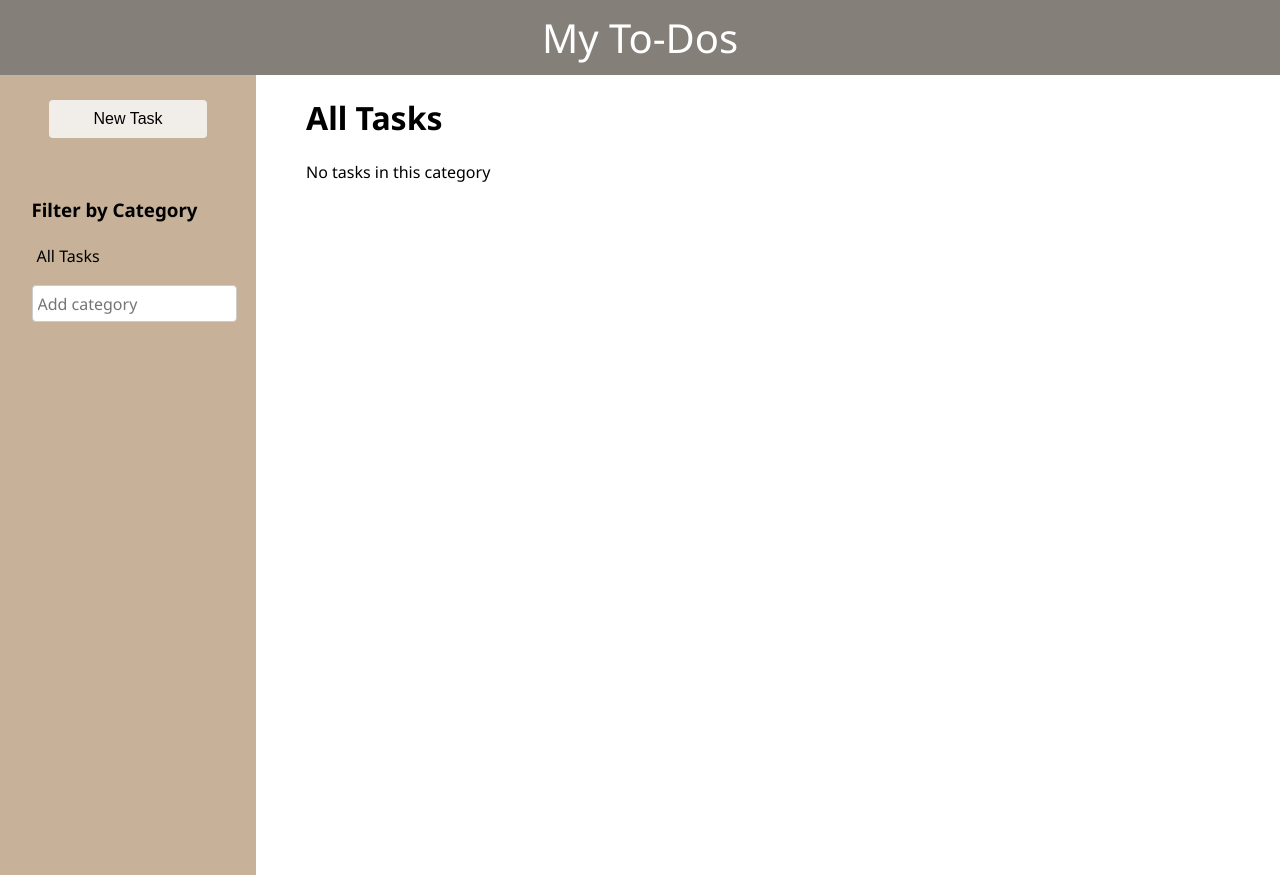
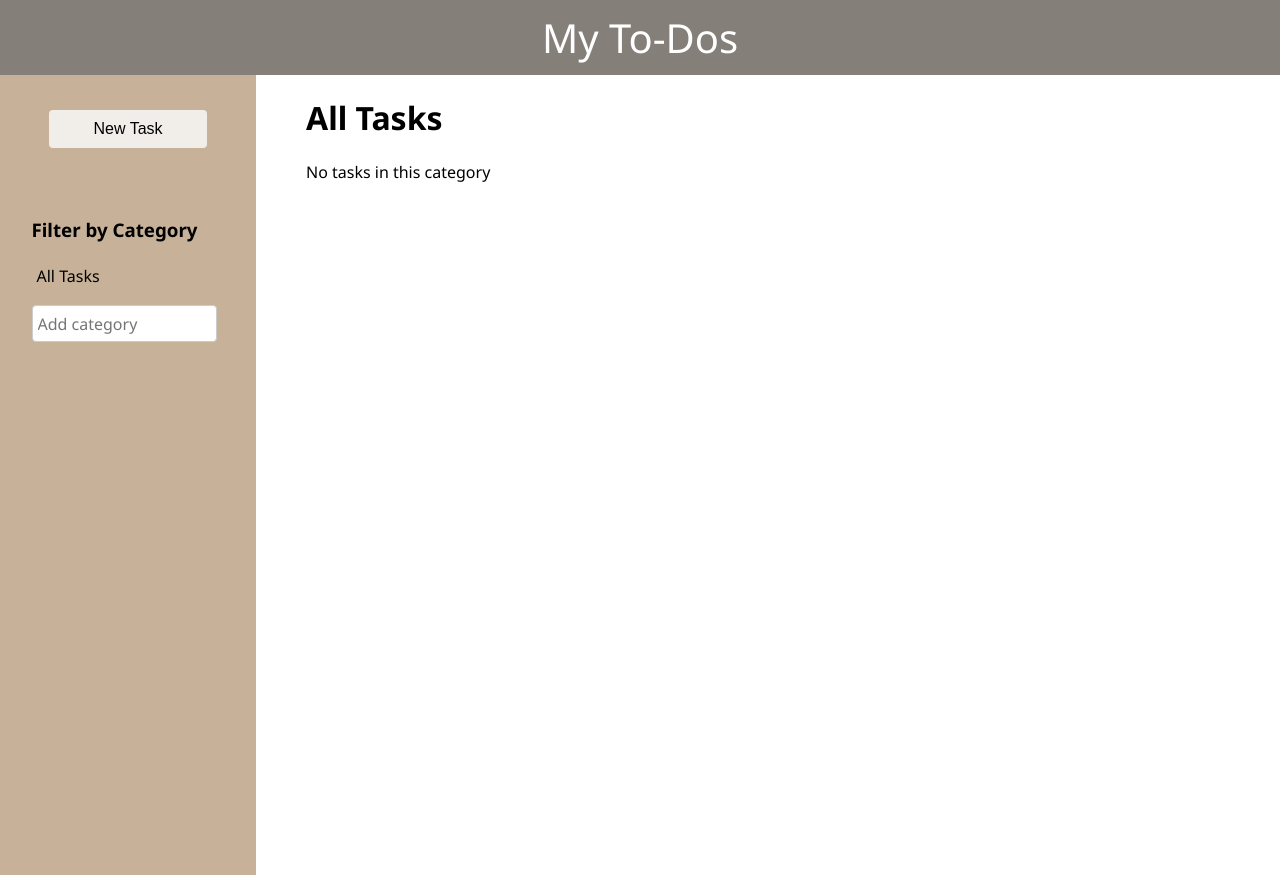
Before and after one commit to cmoratagarcia/odin-to-do-list, a website built with webpack: page src/index.html in a window 1280 px wide. Built offline with nearby package versions, Linux system fonts and the light colour scheme.

Commit message:
Style sidebar to line up items

```diff
--- a/src/style.css
+++ b/src/style.css
@@ -21,6 +21,7 @@
     font-size: 40px;
     text-align: center;
     }
+
     .content {
     display: grid;
     grid-template-columns: 1fr 4fr;
@@ -41,7 +42,6 @@
     }
 
     .new-task-btn {
-        margin: 10px;
     background-color: var(--off-white);
     width: 70%;
     }
@@ -72,16 +72,21 @@
 
     #new-cat, .sidebar-options li  {
     height: 25px;
+    width: 90%;
     }
+
     #new-cat {
     padding: 5px;
     }
+
     .task-container {
     margin-top: 20px;
     }
+
     .selected-cat {
     background-color: var(--off-white);
     }
+
     .task-card {
     background-color: var(--off-white);
     border-radius: 8px;
@@ -108,8 +113,8 @@
 
     .delete-button {
     margin: 0;
+    }
 
-    }
     .task-date {
     text-align: right;
     }
@@ -125,8 +130,6 @@
     .low {
     border-left: 10px solid #57c54d;
     }
-
-
 
     dialog {
     background-color: var(--brown-gray);
@@ -159,6 +162,7 @@
     width: 80%;
     margin: 0;
     }
+
     #due-date {
     margin-top: 5px;
     }
```
Lines whose indentation alone changed are shown as unchanged.
